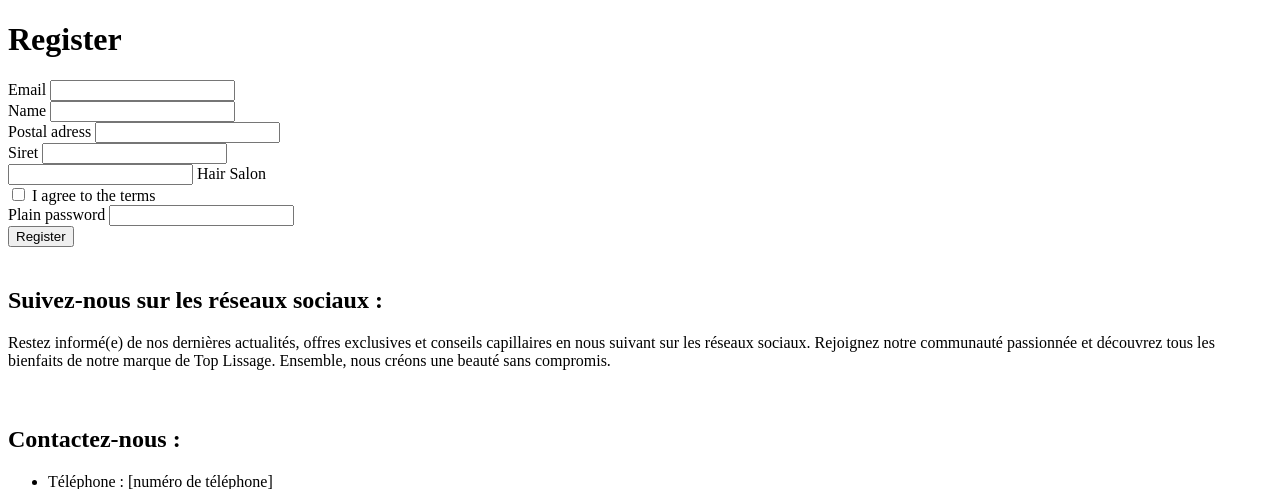
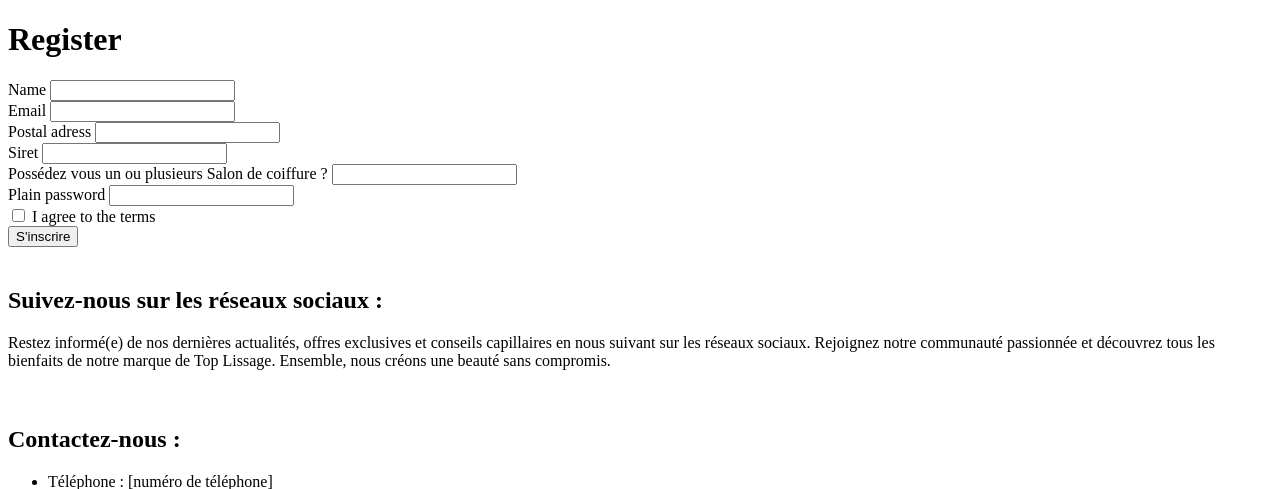
Before and after one commit to Gilberto841/TopLissage, a Symfony app: template templates/registration/register.html.twig in a window 1280 px wide. Shown: the part 151-640 px from the top of the page. Run offline with Twig, Linux system fonts and the light colour scheme; the template is opened without the code that fills it, so the values that code supplies are empty; form fields are guessed from the names that the template uses; some libraries are stand-ins or nearby versions.

Commit message:
correction_register_add_role
application du role_professionnal_salon, validation de l'enregistrement, correction redirection, ajout name

```diff
--- a/src/Entity/Professional.php
+++ b/src/Entity/Professional.php
@@ -23,7 +23,7 @@ class Professional implements UserInterface, PasswordAuthenticatedUserInterface,
     #[ORM\Column(length: 180, unique: true)]
     private ?string $email = null;
 
-    #[ORM\Column]
+    #[ORM\Column(type: 'json')]
     private array $roles = [];
 
     /**
--- a/templates/includes/_nav.html.twig
+++ b/templates/includes/_nav.html.twig
@@ -27,7 +27,7 @@
 
             <div class="col-md-3 text-end">
                 <a href="{{ path('app_logout') }}"><button type="button" class="btn btn-outline-primary me-2">Logout</button></a>
-<a href="{{ path('app_login') }}"><button type="button" class="btn btn-outline-primary me-2">Professional</button></a>            </div>
+<a href="{{ path('app_login') }}"><button type="button" class="btn btn-outline-primary me-2">{{ app.user.name }}</button></a>            </div>
         {% else %}
          <!-- Header pour les utilisateurs avec le rôle ROLE_ADMIN -->
             <ul class="nav nav-pills">
--- a/templates/registration/register.html.twig
+++ b/templates/registration/register.html.twig
@@ -1,3 +1,5 @@
+{# Votre template Twig #}
+
 {% extends 'base.html.twig' %}
 
 {% block title %}Register{% endblock %}
@@ -6,22 +8,23 @@
 
 <div class="container">
     <div class="row justify-content-center">
-            <div class="col-lg-3">
-    <h1>Register</h1>
+        <div class="col-lg-4 card">
+            <h1 class=" text-center pb-3 pt-2">Register</h1>
 
             {{ form_errors(registrationForm) }}
 
             {{ form_start(registrationForm) }}
-         <div class="form-group">
-        {{ form_label(registrationForm.email) }}
-        {{ form_widget(registrationForm.email, {'attr': {'class': 'form-control'}}) }}
-        {{ form_errors(registrationForm.email) }}
-    </div>
 
                 <div class="form-group">
                     {{ form_label(registrationForm.name) }}
                     {{ form_widget(registrationForm.name, {'attr': {'class': 'form-control'}}) }}
                     {{ form_errors(registrationForm.name) }}
+                </div>
+
+                <div class="form-group">
+                    {{ form_label(registrationForm.email) }}
+                    {{ form_widget(registrationForm.email, {'attr': {'class': 'form-control'}}) }}
+                    {{ form_errors(registrationForm.email) }}
                 </div>
 
                 <div class="form-group">
@@ -36,16 +39,11 @@
                     {{ form_errors(registrationForm.siret) }}
                 </div>
 
-    <div class="form-group">
+                <div class="form-group d-grid">
+
+                    {{ form_label(registrationForm.hairSalon, 'Possédez vous un ou plusieurs Salon de coiffure ?') }}
                     {{ form_widget(registrationForm.hairSalon) }}
-        {{ form_label(registrationForm.hairSalon, 'Hair Salon') }}
                     {{ form_errors(registrationForm.hairSalon) }}
-    </div>
-
-    <div class="form-group">
-        {{ form_widget(registrationForm.agreeTerms) }}
-        {{ form_label(registrationForm.agreeTerms, 'I agree to the terms') }}
-        {{ form_errors(registrationForm.agreeTerms) }}
                 </div>
 
                 <div class="form-group">
@@ -54,8 +52,13 @@
                     {{ form_errors(registrationForm.plainPassword) }}
                 </div>
 
-    <button type="submit" class="btn btn-primary">Register</button>
+                <div class="form-group mt-3">
+                    {{ form_widget(registrationForm.agreeTerms) }}
+                    {{ form_label(registrationForm.agreeTerms, 'I agree to the terms') }}
+                    {{ form_errors(registrationForm.agreeTerms) }}
+                </div>
 
+                <button type="submit" class="btn btn-primary float-end m-3">S'inscrire</button>
             {{ form_end(registrationForm) }}
 
         </div>
```
Also changed, not shown: src/Controller/HomeController.php (+4 -11 lines), src/Controller/RegistrationController.php (+25 -3 lines), src/Form/RegistrationFormType.php (+37 -6 lines), 2 other files. Lines whose indentation alone changed are shown as unchanged.
